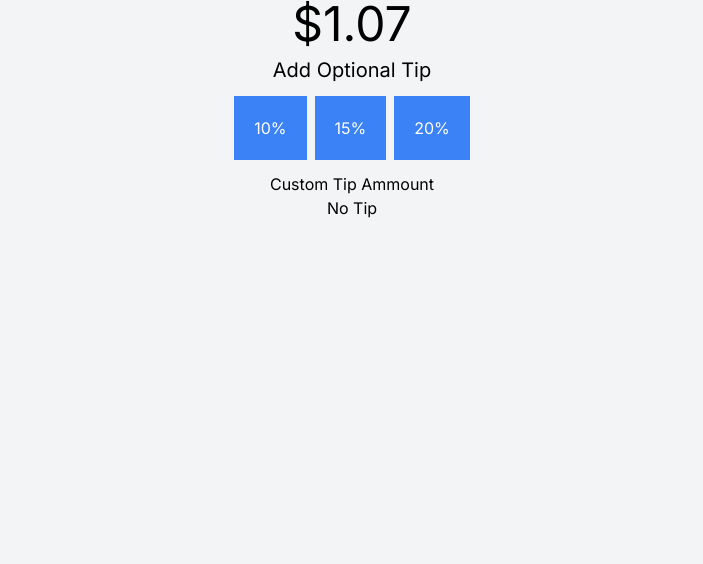
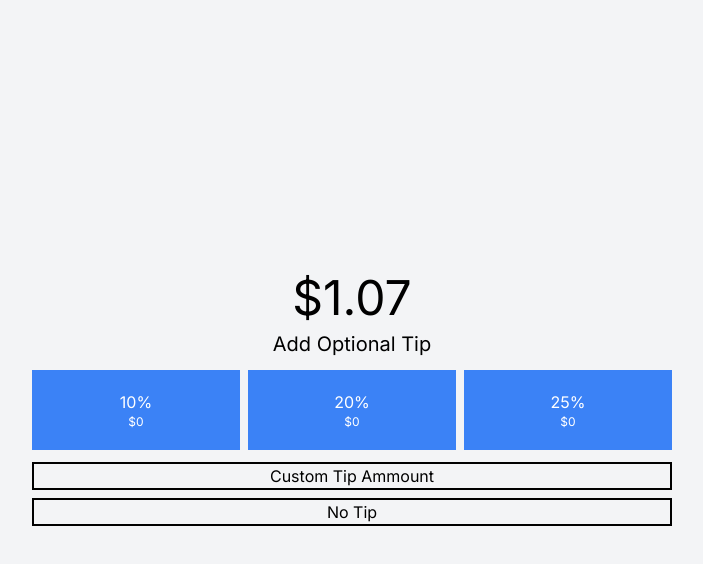
Before and after one commit to rhinkle/tip-please, a Next.js app: page /tip-window in a window 1280 px wide. Shown: the top 564 px of the page, without its empty margins (288-991 px from the left). Built offline with nearby package versions, Linux system fonts and the light colour scheme.

Commit message:
feat: complete tip ui look alike

```diff
--- a/src/app/globals.css
+++ b/src/app/globals.css
@@ -1,6 +1,11 @@
 @tailwind base;
 @tailwind components;
 @tailwind utilities;
+
+html,
+body {
+  @apply h-full;
+}
 
 body {
   @apply font-sans;
--- /dev/null
+++ b/src/app/tip-window/_tip-button/tip-button.tsx
@@ -0,0 +1,13 @@
+export interface TipButtonProps {
+  percent: number;
+  amount: number;
+}
+
+export default function TipButton({ percent, amount }: TipButtonProps) {
+  return (
+    <button className="w-1/3 bg-blue-500 p-5">
+      {`${percent}%`}
+      <span className="block text-xs">${amount}</span>
+    </button>
+  );
+}
--- a/src/app/tip-window/page.tsx
+++ b/src/app/tip-window/page.tsx
@@ -1,18 +1,22 @@
+import TipButton from "./_tip-button/tip-button";
+
 export default function TipWindow() {
   return (
-    <div className="flex flex-col justify-center gap-3">
-      <div className="flex flex-col gap-2 text-center">
-        <div className="text-5xl">$1.07</div>
-        <div className="text-xl">Add Optional Tip</div>
-      </div>
-      <div className="flex flex-1 justify-center gap-2 text-center text-white">
-        <button className="t bg-blue-500 p-5">10%</button>
-        <button className="bg-blue-500 p-5">15%</button>
-        <button className="bg-blue-500 p-5">20%</button>
-      </div>
-      <div className="flex flex-col">
-        <button>Custom Tip Ammount</button>
-        <button>No Tip</button>
+    <div className="flex h-full justify-center">
+      <div className="flex h-full w-4/5 flex-col justify-center gap-3 align-middle lg:w-1/2">
+        <div className="flex flex-col gap-2 text-center">
+          <div className="text-5xl">$1.07</div>
+          <div className="text-xl">Add Optional Tip</div>
+        </div>
+        <div className="flex justify-center gap-2 text-center text-white">
+          <TipButton percent={10} amount={0} />
+          <TipButton percent={20} amount={0} />
+          <TipButton percent={25} amount={0} />
+        </div>
+        <div className="flex flex-col gap-2">
+          <button className="border-2 border-black">Custom Tip Ammount</button>
+          <button className="border-2 border-black">No Tip</button>
+        </div>
       </div>
     </div>
   );
```
